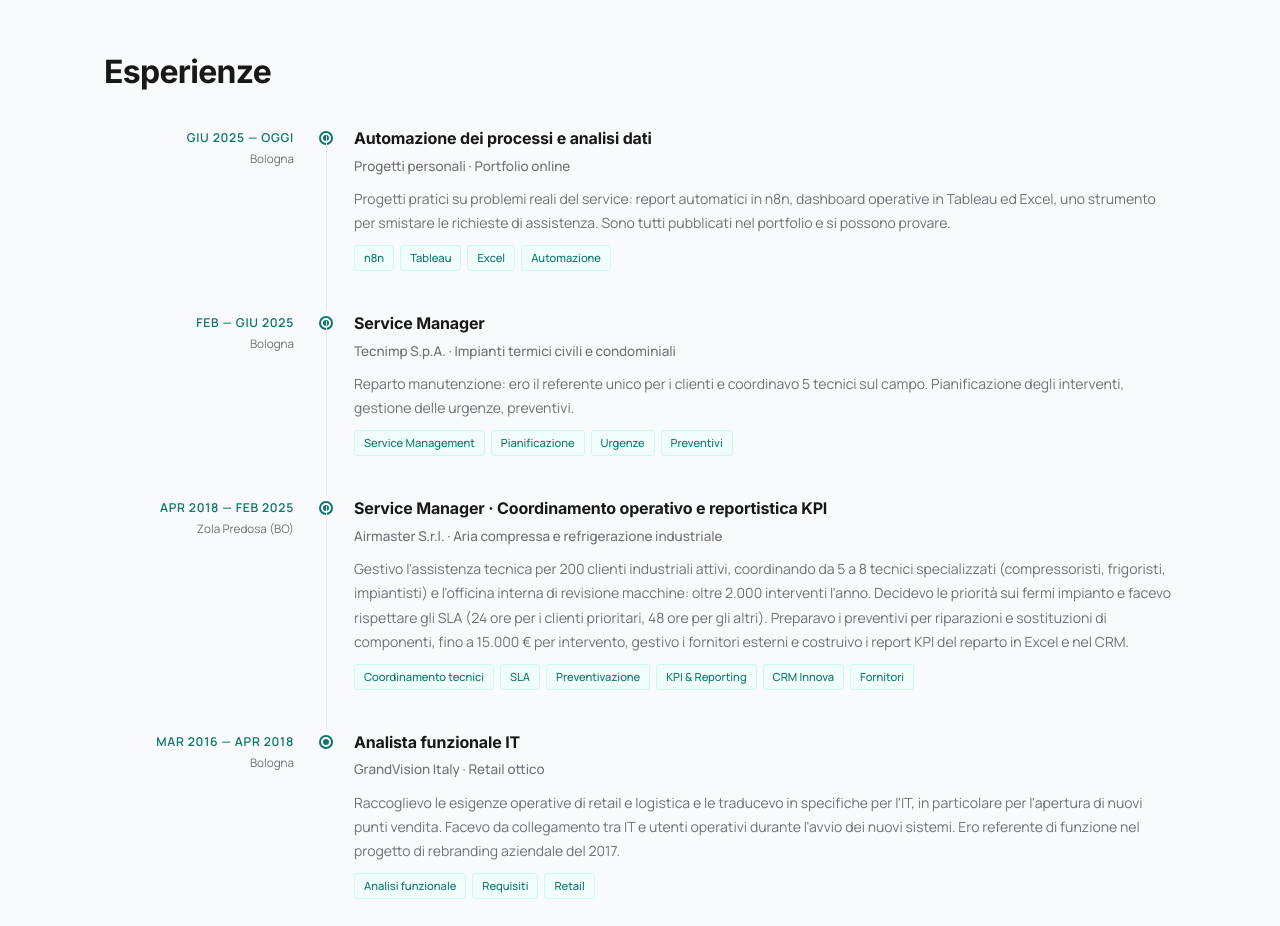
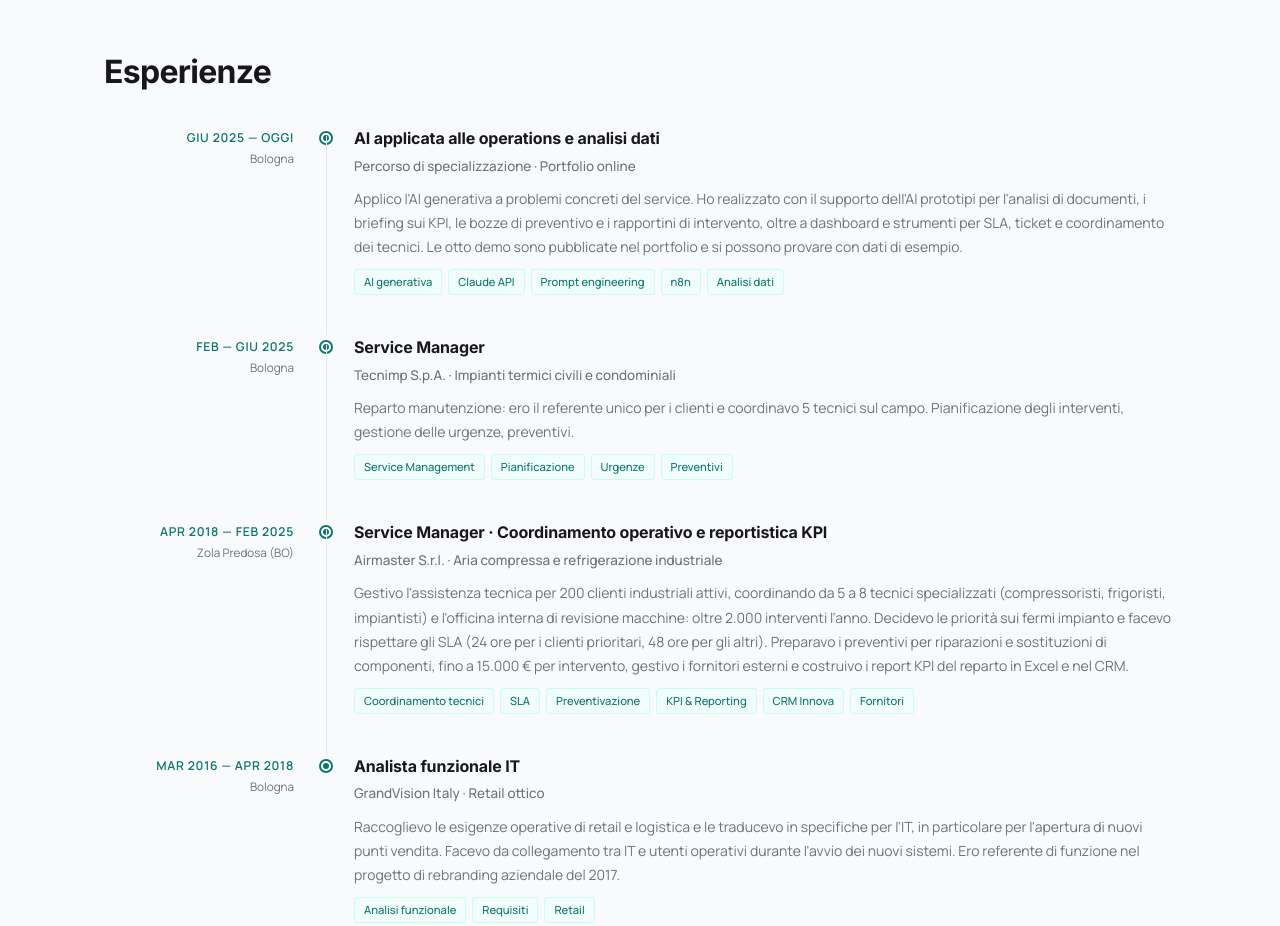
Before and after one commit to alessandrodardi-1982/sito-2026-test, a plain HTML site: page cv.html in a window 1280 px wide. Shown: the part 1000-1926 px from the top of the page. Drawn offline with Linux system fonts and the light colour scheme.

Commit message:
CV: voce 2025-oggi riscritta con focus su AI applicata
Co-Authored-By: Claude Sonnet 5.5 <noreply@anthropic.com>

```diff
--- a/cv.html
+++ b/cv.html
@@ -619,14 +619,15 @@
           <div class="tl-place">Bologna</div>
         </div>
         <div class="tl-right">
-          <div class="tl-role">Automazione dei processi e analisi dati</div>
-          <div class="tl-company">Progetti personali · Portfolio online</div>
-          <p class="tl-desc">Progetti pratici su problemi reali del service: report automatici in n8n, dashboard operative in Tableau ed Excel, uno strumento per smistare le richieste di assistenza. Sono tutti pubblicati nel portfolio e si possono provare.</p>
+          <div class="tl-role">AI applicata alle operations e analisi dati</div>
+          <div class="tl-company">Percorso di specializzazione · Portfolio online</div>
+          <p class="tl-desc">Applico l'AI generativa a problemi concreti del service. Ho realizzato con il supporto dell'AI prototipi per l'analisi di documenti, i briefing sui KPI, le bozze di preventivo e i rapportini di intervento, oltre a dashboard e strumenti per SLA, ticket e coordinamento dei tecnici. Le otto demo sono pubblicate nel portfolio e si possono provare con dati di esempio.</p>
           <div class="tl-tags">
+            <span class="tl-tag">AI generativa</span>
+            <span class="tl-tag">Claude API</span>
+            <span class="tl-tag">Prompt engineering</span>
             <span class="tl-tag">n8n</span>
-            <span class="tl-tag">Tableau</span>
-            <span class="tl-tag">Excel</span>
-            <span class="tl-tag">Automazione</span>
+            <span class="tl-tag">Analisi dati</span>
           </div>
         </div>
       </div>
```
